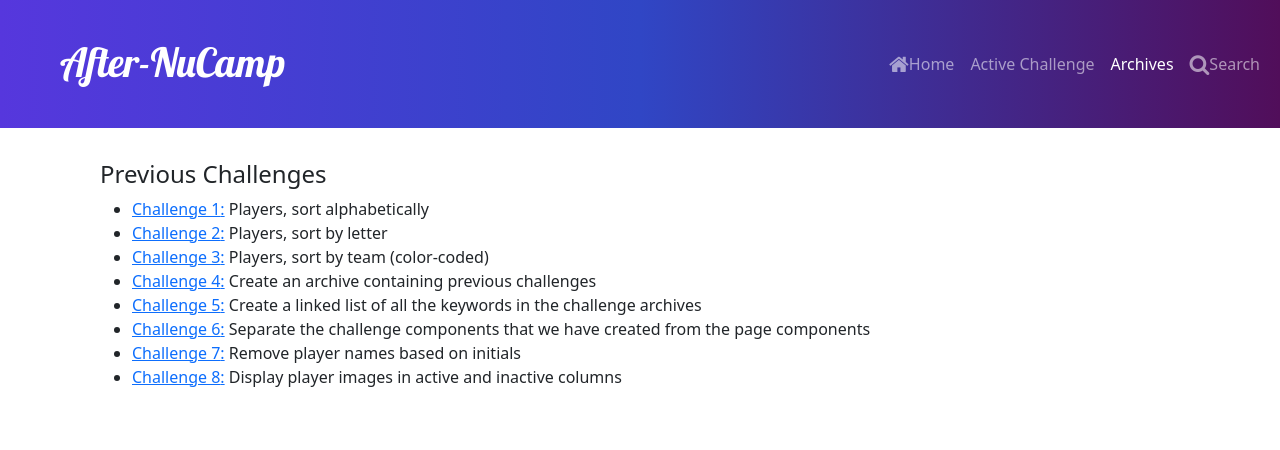
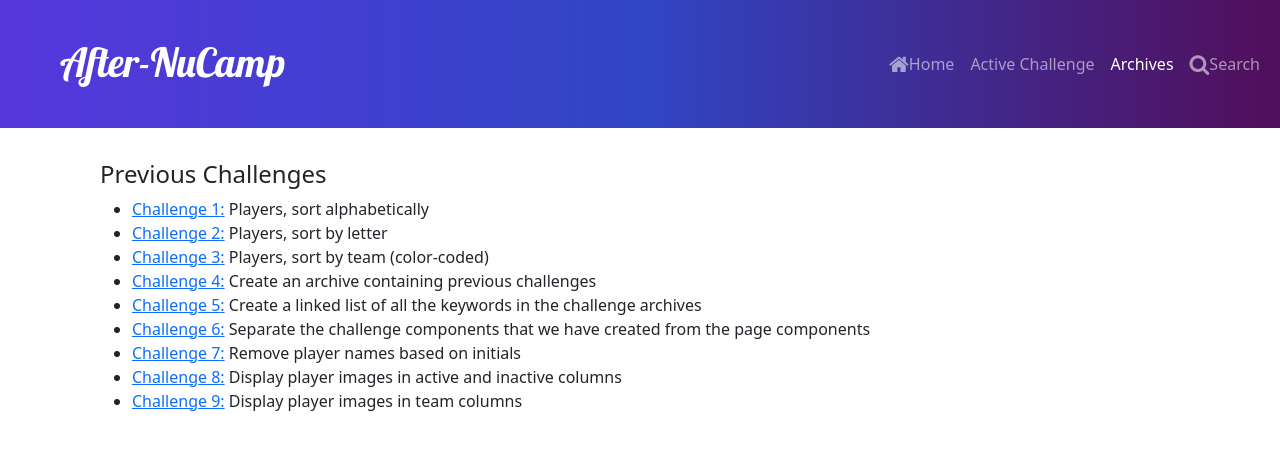
Before and after one commit to mrdeangray/after-nucamp-week2, a React (Create React App) app: page /archives in a window 1280 px wide. Shown: the top 450 px of the page. Built offline with nearby package versions, Linux system fonts and the light colour scheme.

Commit message:
added instructions

```diff
--- a/src/App.js
+++ b/src/App.js
@@ -10,6 +10,8 @@ import Archives from './pages/Archives';
 import ArchiveSearch from './pages/ArchiveSearch';
 import Active from './pages/Active';
 import Challenge7 from './components/Challenge7-Crystal';
+import Challenge8 from './components/Challenge8';
+import Challenge9 from './components/Challenge9';
 
 function App() {
   return (
@@ -25,6 +27,8 @@ function App() {
         <Route path='/archivesearch' element={<ArchiveSearch />} />
         <Route path='/active' element={<Active />} />
         <Route path='/Challenge7' element={<Challenge7 />} />
+        <Route path='/Challenge8' element={<Challenge8 />} />
+        <Route path='/Challenge9' element={<Challenge9 />} />
 
       </Routes>
 
--- a/src/data/archives.js
+++ b/src/data/archives.js
@@ -41,7 +41,13 @@ const previousChallengeList = [
         title: "Challenge 8",
         location: '/challenge8',
         description: 'Display player images in active and inactive columns',
-        keywords: ['useEffect', 'useState', 'Array.map']
+        keywords: ['useEffect', 'useState', 'useCallback', 'Array.map']
+    },
+    {
+        title: "Challenge 9",
+        location: '/challenge9',
+        description: 'Display player images in team columns',
+        keywords: ['useEffect', 'useState', 'useCallback', 'Array.map']
     },
 
 
```
Also changed, not shown: src/components/Challenge9.js (+10 -0 lines).
